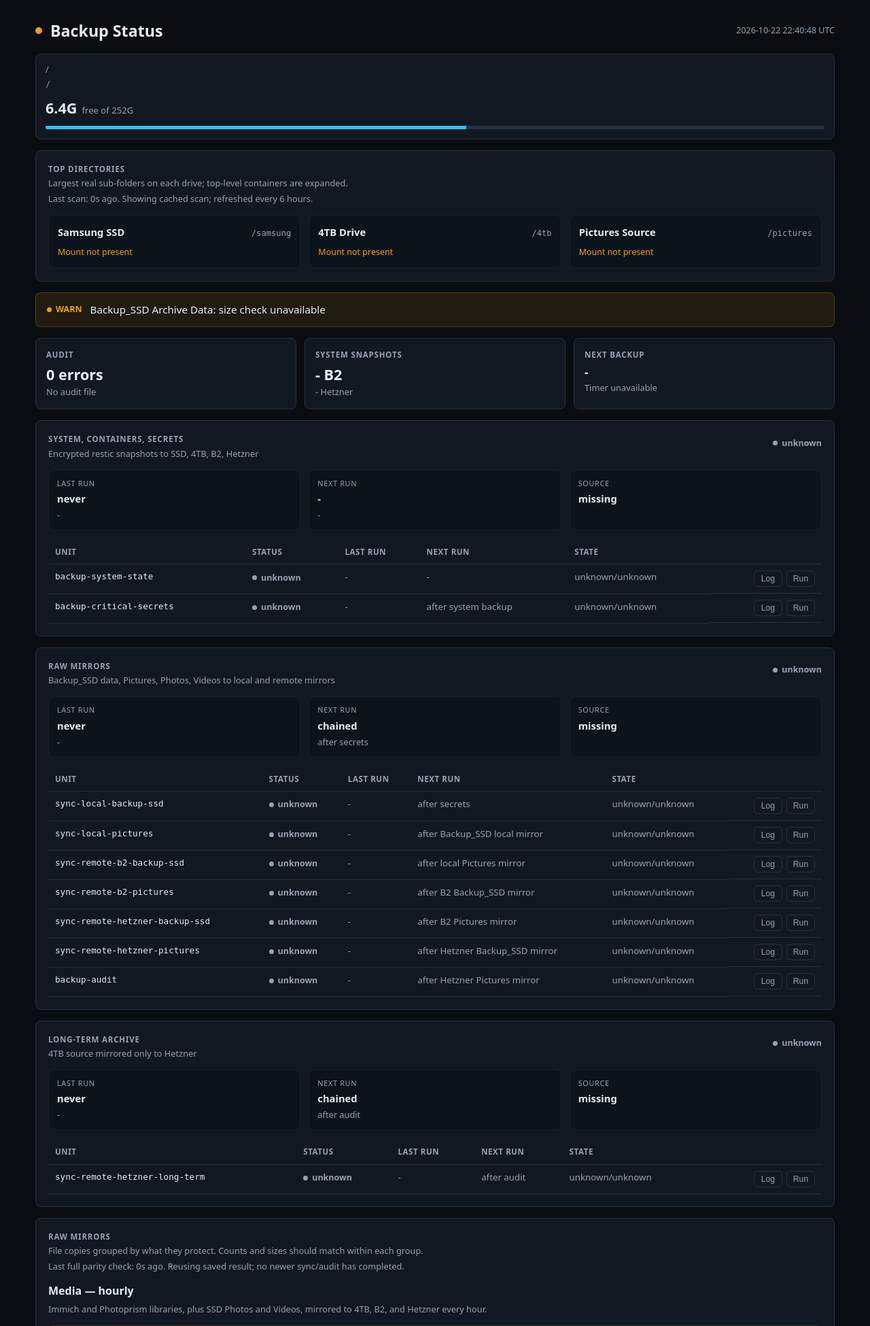
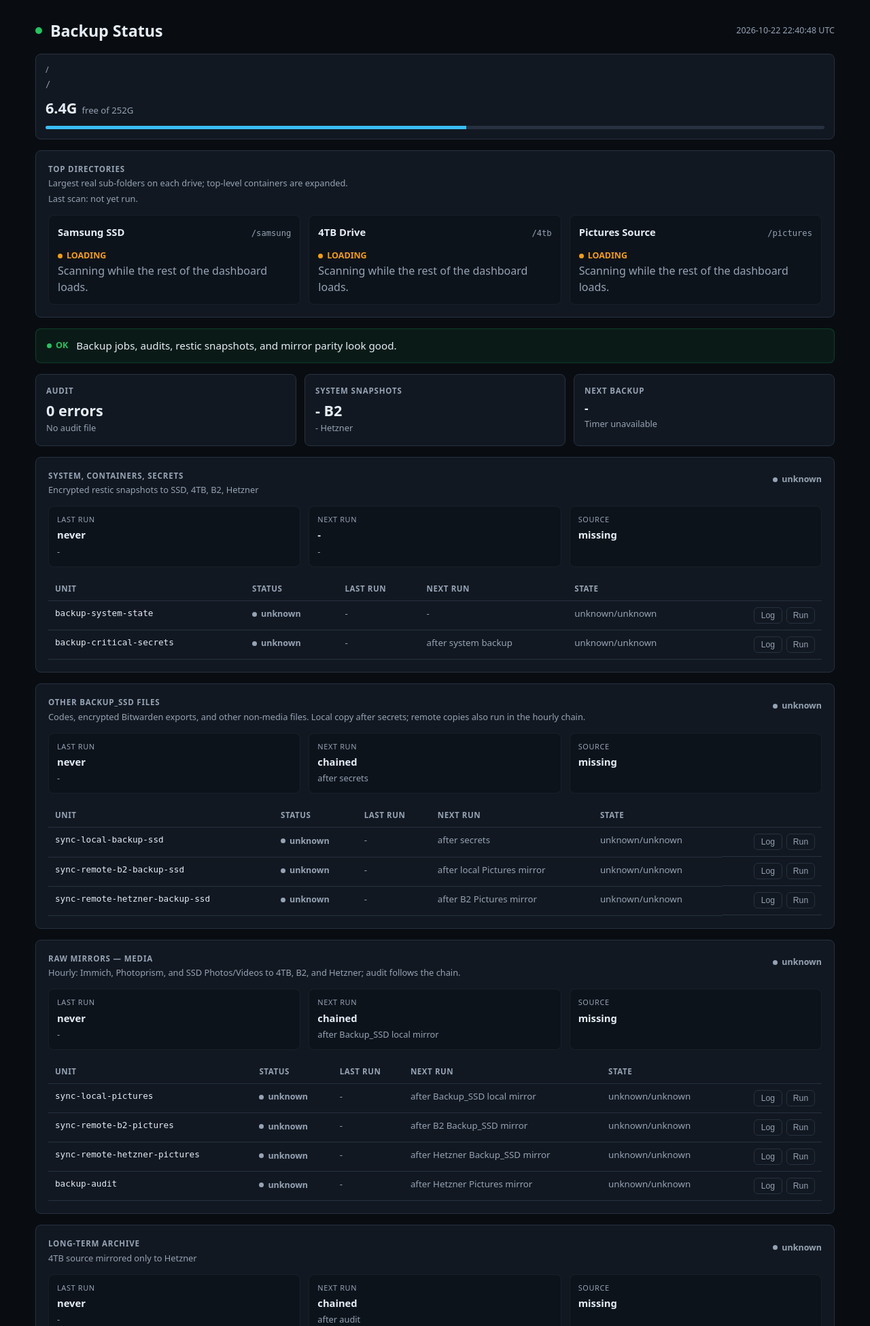
Before and after one commit to ErielCruz/backup-status, a Flask app: page / in a window 1280 px wide. Shown: the top 1950 px of the page at 68% size. Run offline with Flask 3, Linux system fonts and the light colour scheme; some libraries are stand-ins or nearby versions.

Commit message:
Split archive jobs from hourly media mirrors

```diff
--- a/app.py
+++ b/app.py
@@ -51,15 +51,21 @@ PIPELINES = {
         "description": "Encrypted restic snapshots to SSD, 4TB, B2, Hetzner",
         "units": ["backup-system-state", "backup-critical-secrets"],
     },
-    "syncs": {
-        "label": "Raw Mirrors",
-        "description": "Backup_SSD data, Pictures, Photos, Videos to local and remote mirrors",
+    "archive": {
+        "label": "Other Backup_SSD Files",
+        "description": "Codes, encrypted Bitwarden exports, and other non-media files. Local copy after secrets; remote copies also run in the hourly chain.",
         "units": [
             "sync-local-backup-ssd",
+            "sync-remote-b2-backup-ssd",
+            "sync-remote-hetzner-backup-ssd",
+        ],
+    },
+    "syncs": {
+        "label": "Raw Mirrors — Media",
+        "description": "Hourly: Immich, Photoprism, and SSD Photos/Videos to 4TB, B2, and Hetzner; audit follows the chain.",
+        "units": [
             "sync-local-pictures",
-            "sync-remote-b2-backup-ssd",
             "sync-remote-b2-pictures",
-            "sync-remote-hetzner-backup-ssd",
             "sync-remote-hetzner-pictures",
             "backup-audit",
         ],
@@ -722,9 +728,14 @@ def load_status():
     collector = load_json_file(STATUS_FILE, {"pipelines": {}, "standalone": [], "updated": None})
     status = {"updated": collector.get("updated"), "pipelines": {}, "standalone": []}
 
+    # Collector groups may differ from the presentation groups. Preserve each
+    # unit's fallback status and logs when moving it between dashboard cards.
+    fallback_units = {
+        unit.get("name"): unit
+        for pipeline in collector.get("pipelines", {}).values()
+        for unit in pipeline.get("units", [])
+    }
     for pid, definition in PIPELINES.items():
-        fallback_pipeline = collector.get("pipelines", {}).get(pid, {})
-        fallback_units = {unit.get("name"): unit for unit in fallback_pipeline.get("units", [])}
         units = [get_unit_info(name, fallback_units.get(name)) for name in definition["units"]]
         failures = [u for u in units if u.get("last_result") in ("failure", "failed")]
         running = [u for u in units if u.get("last_result") == "running"]
--- a/templates/_mirror_parity.html
+++ b/templates/_mirror_parity.html
@@ -17,8 +17,8 @@
     </div>
   </div>
   {% set sections = [
+    ('Other Backup_SSD files', 'Codes, encrypted Bitwarden exports, and other archive files. Local sync runs after secrets; remote syncs also run in the hourly chain. Photos, Videos, Other, Yuzu_last, and restic repositories are excluded.', ['backup_ssd_archive']),
     ('Media — hourly', 'Immich and Photoprism libraries, plus SSD Photos and Videos, mirrored to 4TB, B2, and Hetzner every hour.', ['live_pictures', 'photo_archive', 'video_archive']),
-    ('Other Backup_SSD files', 'Codes, encrypted Bitwarden exports, and other archive files. Local sync runs after secrets; remote syncs also run in the hourly chain. Photos, Videos, Other, Yuzu_last, and restic repositories are excluded.', ['backup_ssd_archive']),
     ('Long-term archive', 'Separate archive from 4TB to Hetzner only, with its own schedule and a trigger after the media chain.', ['long_term'])
   ] %}
   {% for title, description, group_ids in sections %}
```
Also changed, not shown: README.md.
